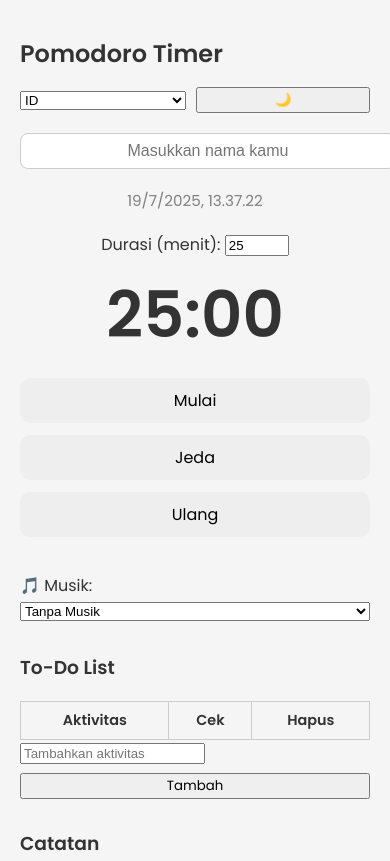
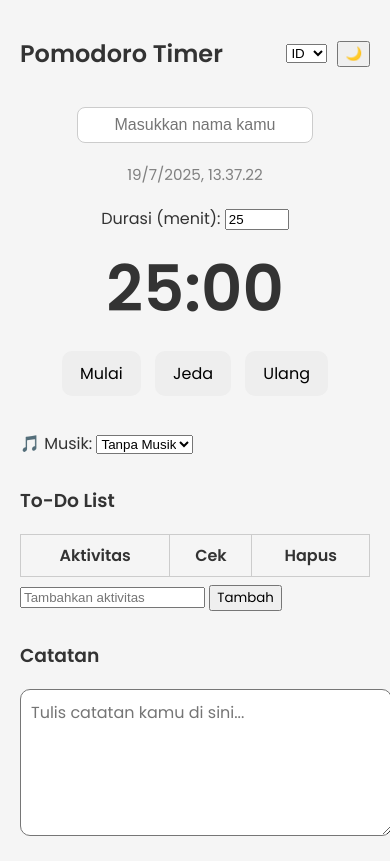
Before and after one commit to mughniy11/pomodoro-timer, a plain HTML site: page index.html in a window 390 px wide. Shown: the top 861 px of the page. Drawn offline with Linux system fonts and the light colour scheme.

Commit message:
style.css

```diff
--- a/style.css
+++ b/style.css
@@ -130,32 +130,3 @@ button {
 .hidden {
   display: none;
 }
-
-@media (max-width: 600px) {
-  .header {
-    flex-direction: column;
-    align-items: flex-start;
-  }
-
-  #name-input {
-    width: 100%;
-  }
-
-  .timer-buttons button {
-    width: 100%;
-    margin: 6px 0;
-  }
-
-  .controls-top {
-    width: 100%;
-    justify-content: space-between;
-  }
-
-  select, button {
-    width: 100%;
-  }
-
-  table, textarea {
-    font-size: 0.9rem;
-  }
-}
```
